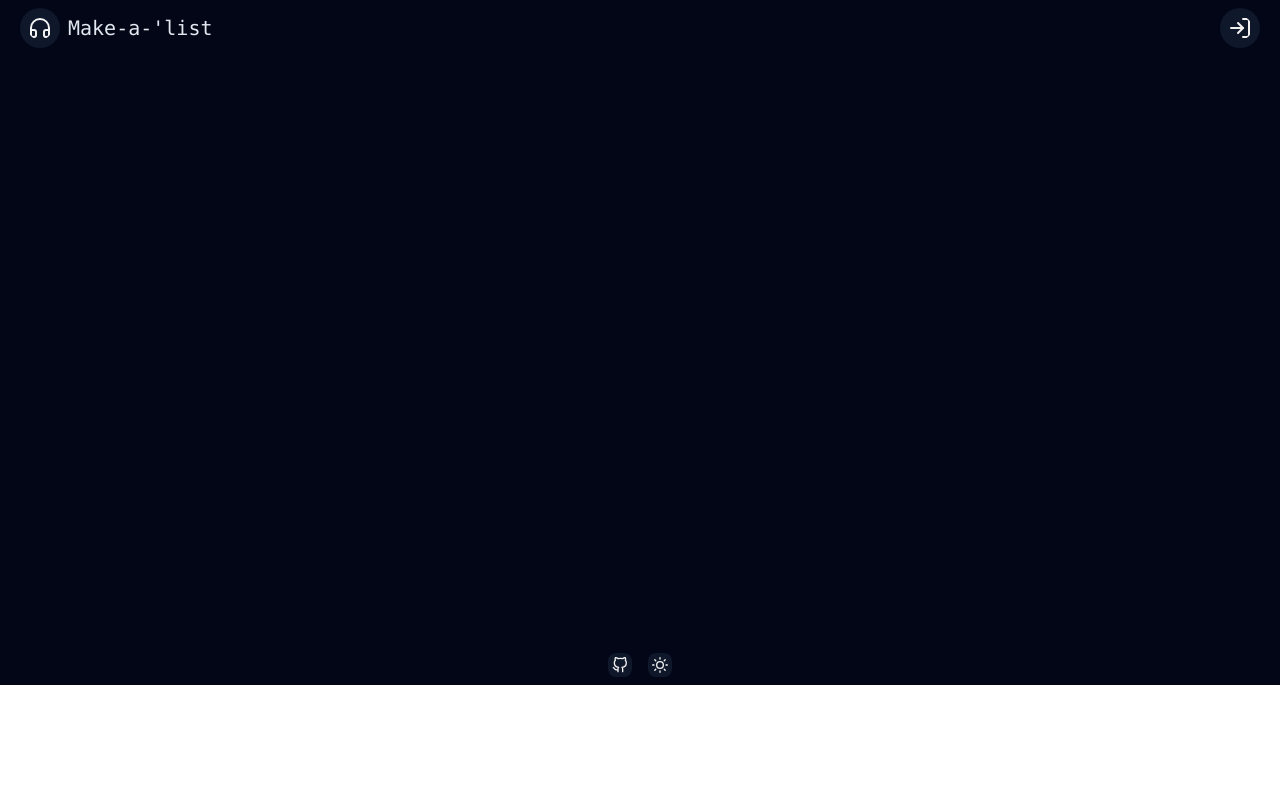
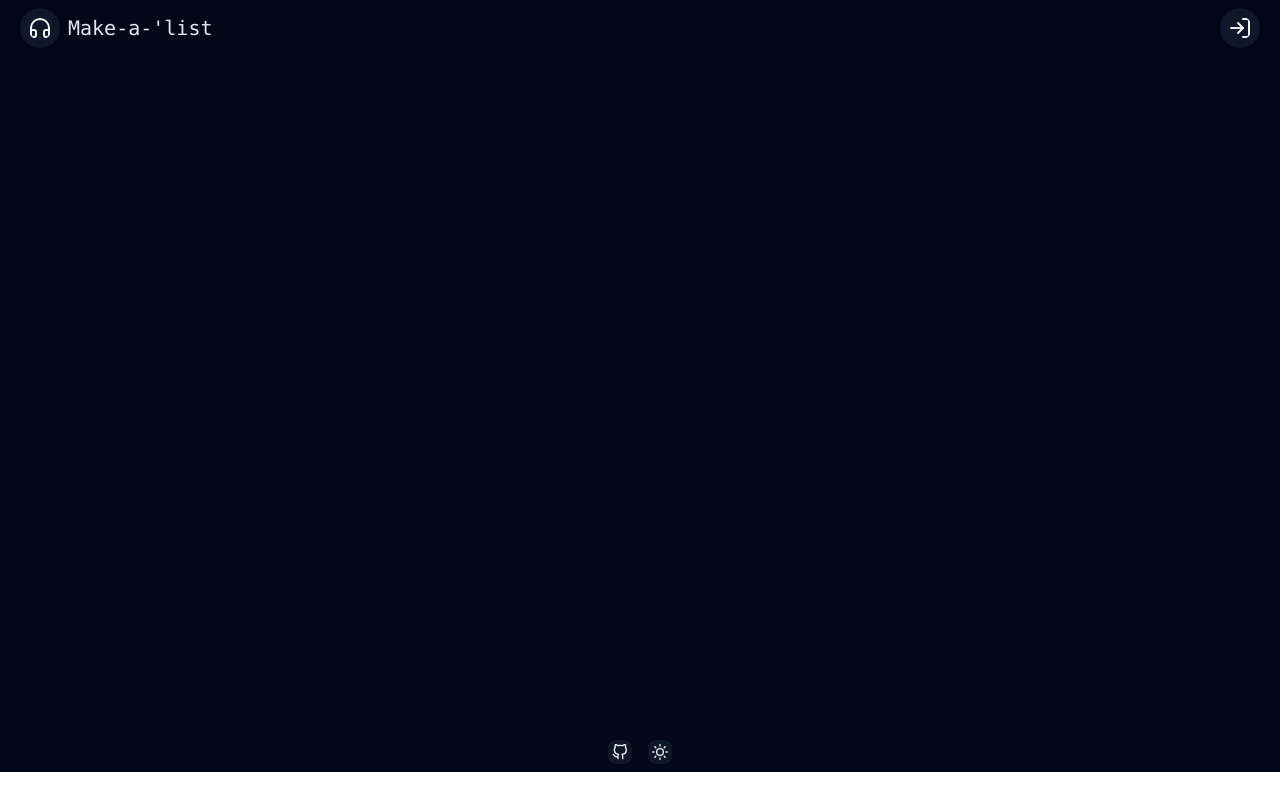
Before and after one commit to ArthurMTS/playlist-maker, a Next.js app: page / in a window 1280 px wide. Built offline with nearby package versions, Linux system fonts and the light colour scheme.

Commit message:
fix: background color height size when not logged

```diff
--- a/src/app/page.tsx
+++ b/src/app/page.tsx
@@ -42,7 +42,7 @@ export default function Home() {
   return (
     <>
       <Header />
-      <main className="h-full min-h-screen flex bg-slate-200 dark:bg-slate-950 lg:min-h-[74.6vh]">
+      <main className={`h-full min-h-screen flex bg-slate-200 dark:bg-slate-950 ${user ? "lg:min-h-[74.6vh]" : "lg:min-h-[85.5vh]"}`}>
         <ToastContainer />
         {user ? (
           <div className="flex gap-10 mt-4 flex-col lg:flex-row w-full lg:justify-center">
```
